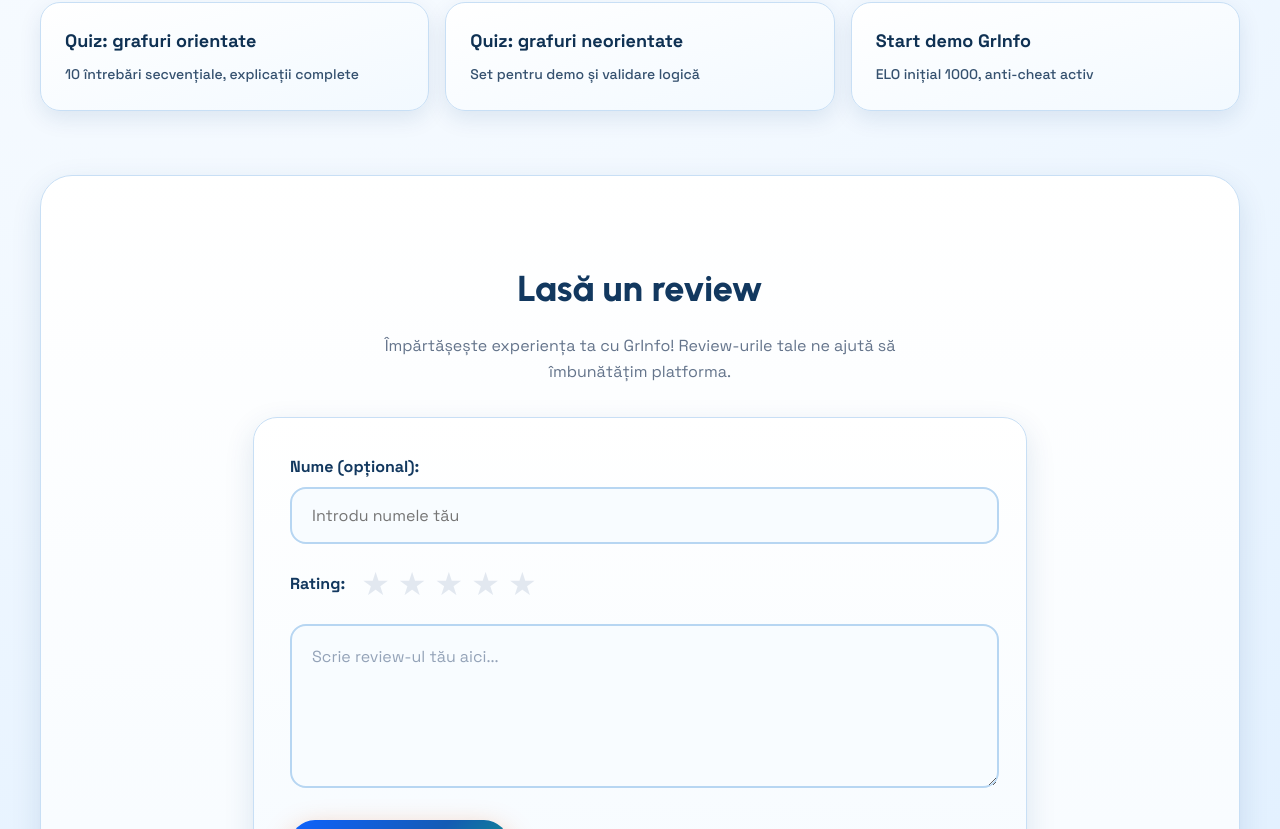
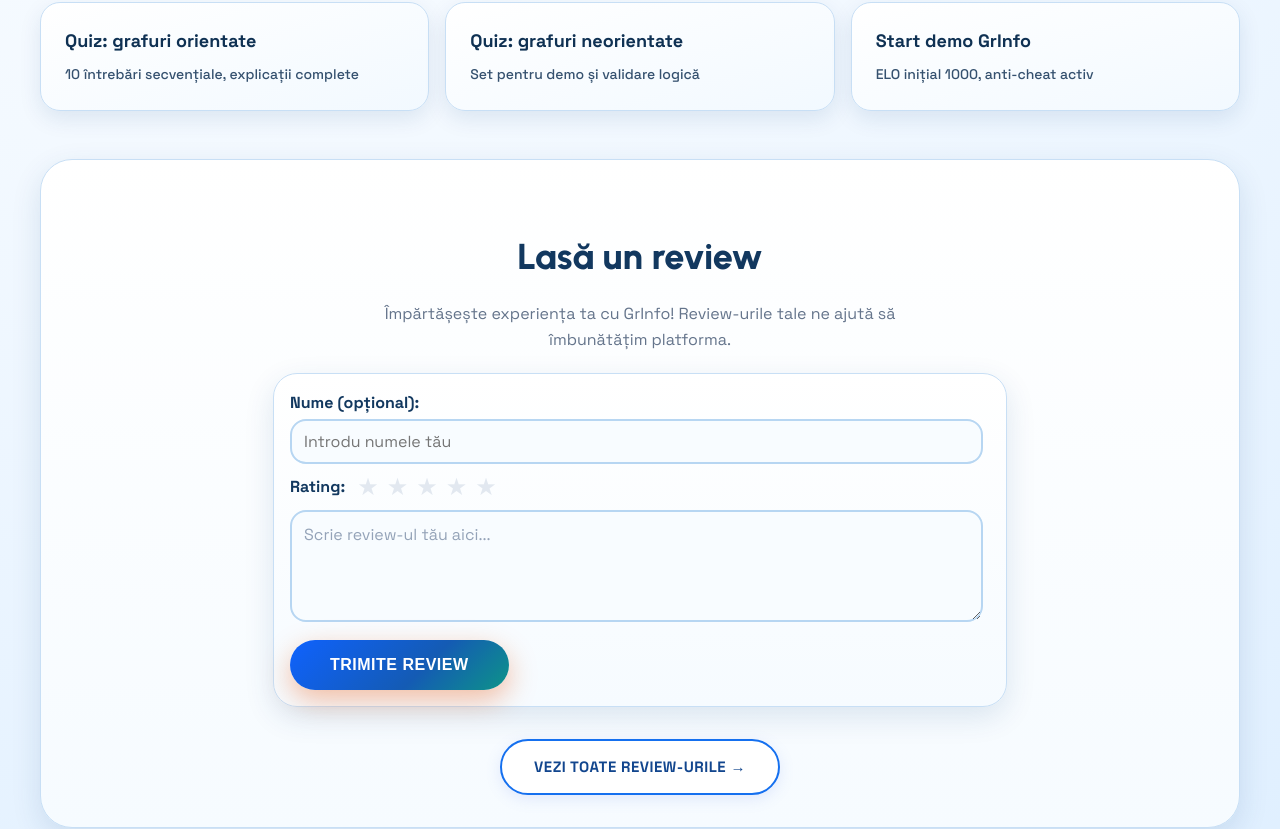
Before and after one commit to LetMeCode01/GrInfo, a React app in the folder frontend/: page / in a window 1280 px wide. Shown: the part 811-1640 px from the top of the page. Built offline with nearby package versions, Linux system fonts and the light colour scheme; the HTML template or start-up script is replaced by a standard one.

Commit message:
Modified review section size

```diff
--- a/frontend/src/assets/enhanced-styles.css
+++ b/frontend/src/assets/enhanced-styles.css
@@ -79,18 +79,17 @@
 
 /* Reviews Section */
 .reviews-section {
-  margin: 64px 0 48px;
-  padding: 48px 0;
+  margin: 48px 0 32px;
+  padding: 32px 32px;
   background: linear-gradient(135deg, #f8f9fa 0%, #ffffff 100%);
   border-radius: 32px;
-  padding: 48px 40px;
 }
 
 .reviews-section h3 {
   font-size: 36px;
   font-weight: 900;
   color: #1a202c;
-  margin-bottom: 16px;
+  margin-bottom: 12px;
   text-align: center;
 }
 
@@ -98,7 +97,7 @@
   text-align: center;
   color: #64748b;
   font-size: 16px;
-  margin-bottom: 32px;
+  margin-bottom: 20px;
   max-width: 600px;
   margin-left: auto;
   margin-right: auto;
@@ -106,9 +105,9 @@
 
 .review-form-container {
   max-width: 700px;
-  margin: 0 auto 32px;
+  margin: 0 auto 24px;
   background: white;
-  padding: 36px;
+  padding: 16px;
   border-radius: 24px;
   box-shadow: 0 12px 45px rgba(102, 126, 234, 0.15);
   border: 2px solid rgba(102, 126, 234, 0.1);
@@ -117,13 +116,13 @@
 .review-form {
   display: flex;
   flex-direction: column;
-  gap: 24px;
+  gap: 10px;
 }
 
 .review-rating {
   display: flex;
   align-items: center;
-  gap: 16px;
+  gap: 12px;
 }
 
 .review-rating label {
@@ -140,7 +139,7 @@
 .star-btn {
   background: none;
   border: none;
-  font-size: 32px;
+  font-size: 24px;
   color: #e2e8f0;
   cursor: pointer;
   transition: all 0.2s ease;
@@ -161,7 +160,7 @@
 .review-name-field {
   display: flex;
   flex-direction: column;
-  gap: 8px;
+  gap: 4px;
 }
 
 .review-name-field label {
@@ -172,7 +171,7 @@
 
 .review-name-input {
   width: 95%;
-  padding: 16px 20px;
+  padding: 10px 12px;
   border: 2px solid #e2e8f0;
   border-radius: 16px;
   font-size: 16px;
@@ -191,13 +190,13 @@
 
 .review-textarea {
   width: 95%;
-  padding: 20px;
+  padding: 12px;
   border: 2px solid #e2e8f0;
   border-radius: 16px;
   font-size: 16px;
   font-family: inherit;
   resize: vertical;
-  min-height: 120px;
+  min-height: 70px;
   transition: all 0.3s ease;
   background: #f8f9fa;
   color: #1a202c;
```
